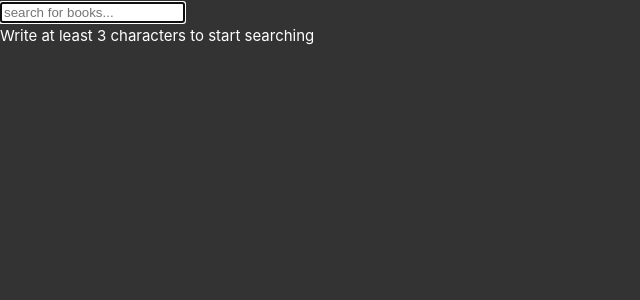
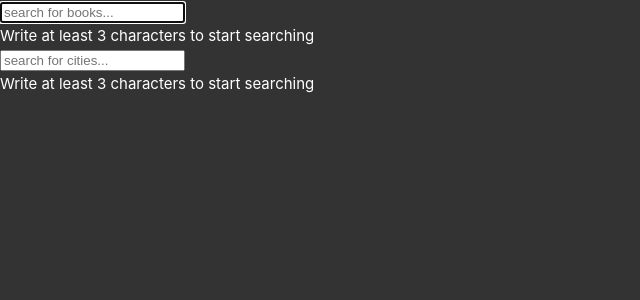
Before and after one commit to aghArdeshir/storyteq-assessment, a Vue app: page / in a window 1280 px wide. Shown: the top 300 px of the page, without its empty margins (0-640 px from the left). Built offline with nearby package versions, Linux system fonts and the light colour scheme.

Commit message:
add CItiesList to the app as well

```diff
--- a/src/App.vue
+++ b/src/App.vue
@@ -1,7 +1,9 @@
 <script setup lang="ts">
 import BooksList from "./components/BooksList.vue";
+import CitiesList from "./components/CitiesList.vue";
 </script>
 
 <template>
   <BooksList />
+  <CitiesList />
 </template>
--- /dev/null
+++ b/src/components/CitiesList.vue
@@ -0,0 +1,38 @@
+<script setup lang="ts">
+import { reactive } from "vue";
+import AutoComplete from "./AutoComplete.vue";
+import { cities, type City } from "../constants/db";
+
+const MIN_CHARACTERS_LENGTH_TO_SEARCH = 3;
+
+const state = reactive<{ selectedCities: City[]; availableOptions: City[] }>({
+  selectedCities: [],
+  availableOptions: [],
+});
+
+function onTextChange(inputText: string) {
+  if (inputText.length < MIN_CHARACTERS_LENGTH_TO_SEARCH) {
+    state.availableOptions = [];
+    return;
+  }
+
+  state.availableOptions = cities.filter((city) =>
+    city.toLowerCase().includes(inputText.toLowerCase())
+  );
+}
+
+function onSelectedCitiesChange(newSelectedCities: City[]) {
+  state.selectedCities = newSelectedCities;
+}
+</script>
+
+<template>
+  <AutoComplete
+    @on-text-change="onTextChange"
+    @on-change="onSelectedCitiesChange"
+    :available-options="state.availableOptions"
+    :selected-options="state.selectedCities"
+    :min-length="MIN_CHARACTERS_LENGTH_TO_SEARCH"
+    placeholder="search for cities..."
+  />
+</template>
--- a/src/constants/db.ts
+++ b/src/constants/db.ts
@@ -1,3 +1,30 @@
+export type City = string;
+
+export const cities: City[] = [
+  "san jose",
+  "santiago",
+  "san francisco",
+  "santa rosa",
+  "san juan",
+  "sabadell",
+  "salamanca",
+  "salt lake city",
+  "salinas",
+  "salem",
+  "sausalito",
+  "taipei",
+  "tel aviv",
+  "tempe",
+  "termez",
+  "temuco",
+  "tiajuna",
+  "tieling",
+  "thousand oaks",
+  "thunder bay",
+  "tokyo",
+  "tulsa",
+];
+
 export type Book = {
   title: string;
   author: string;
```
